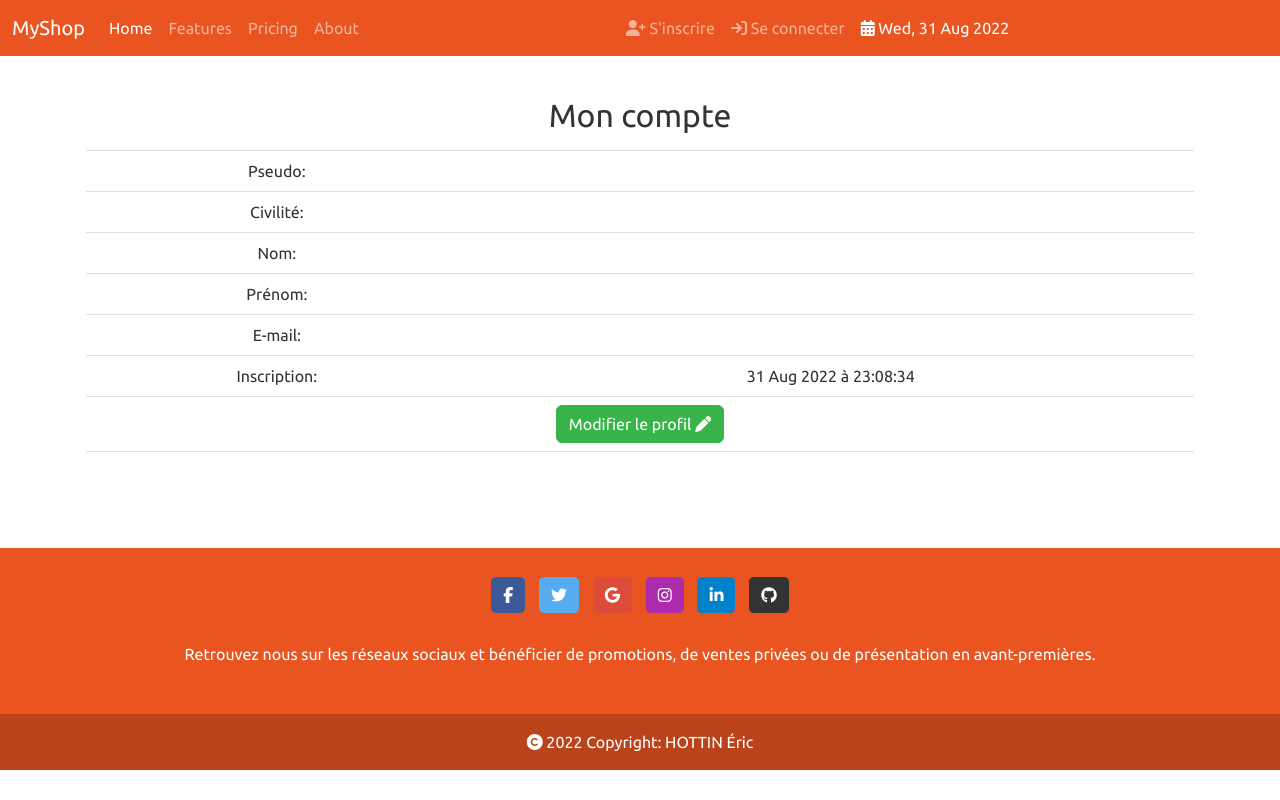
After one commit to EHNWeb/projet3-myshop-hottin, a Symfony app: template templates/myshop/show_membre.html.twig in a window 1280 px wide. The commit adds this page. Run offline with Twig, Linux system fonts and the light colour scheme; the template is opened without the code that fills it, so the values that code supplies are empty; some libraries are stand-ins or nearby versions.

Commit message:
Add Membre Show

```diff
--- a/templates/base.html.twig
+++ b/templates/base.html.twig
@@ -49,8 +49,7 @@
                                 <a class="nav-link active">Bonjour {{ app.user.pseudo }} !</a>
                             </li>
 							<li  class="nav-item">
-								{# <a class="nav-link" href="{{ path('app_profil') }}">Profil</a> #}
-                                <a class="nav-link" href="#"><i class="fa-solid fa-eye"></i>&nbsp;Mon compte</a>
+								<a class="nav-link" href="{{ path('profil_show') }}"><i class="fa-solid fa-eye"></i>&nbsp;Profil</a>
 							</li>
 							<li class="nav-item">
 								{% if is_granted("ROLE_ADMIN") %}
--- /dev/null
+++ b/templates/myshop/show_membre.html.twig
@@ -0,0 +1,55 @@
+{% extends 'base.html.twig' %}
+
+{% block title %}Hello MyshopController!
+{% endblock %}
+
+{% block body %}
+	<div class="text-center">
+		<section class="row article">
+			<article class="mx-auto text-center mb-3 p-3 mt-3 mr-1">
+				<div class="content">
+					<table class="table">
+                        <thead>
+                            <tr>
+                                <th colspan="2"><h2>Mon compte</h2></th>
+                            </tr>
+                        </thead>
+                        <tbody>
+                            <tr>
+                                <td>Pseudo:</td>
+                                <td>{{ app.user.pseudo }}</td>
+                            </tr>
+                            <tr>
+                                <td>Civilité:</td>
+                                <td>{{ app.user.civilite }}</td>
+                            </tr>
+                            <tr>
+                                <td>Nom:</td>
+                                <td>{{ app.user.nom }}</td>
+                            </tr>
+                            <tr>
+                                <td>Prénom:</td>
+                                <td>{{ app.user.prenom }}</td>
+                            </tr>
+                            <tr>
+                                <td>E-mail:</td>
+                                <td>{{ app.user.email }}</td>
+                            </tr>
+                            <tr>
+                                <td>Inscription:</td>
+                                <td>{{ app.user.DateEnregistrement|date("d M Y à H:m:s") }}</td>
+                            </tr>
+                        </tbody>
+                        <tfoot>
+                            <tr>
+                                <td colspan="2">
+                                    <a href="#" class="btn btn-success">Modifier le profil&nbsp;<i class="fa-solid fa-pen"></i></a>
+                                </td>
+                            </tr>
+                        </tfoot>
+					</table>
+				</div>
+			</article>
+		</section>
+	</div>
+{% endblock %}
```
Also changed, not shown: src/Controller/MyshopController.php (+9 -0 lines), src/Form/MemberType.php (added, +32 -0 lines).
